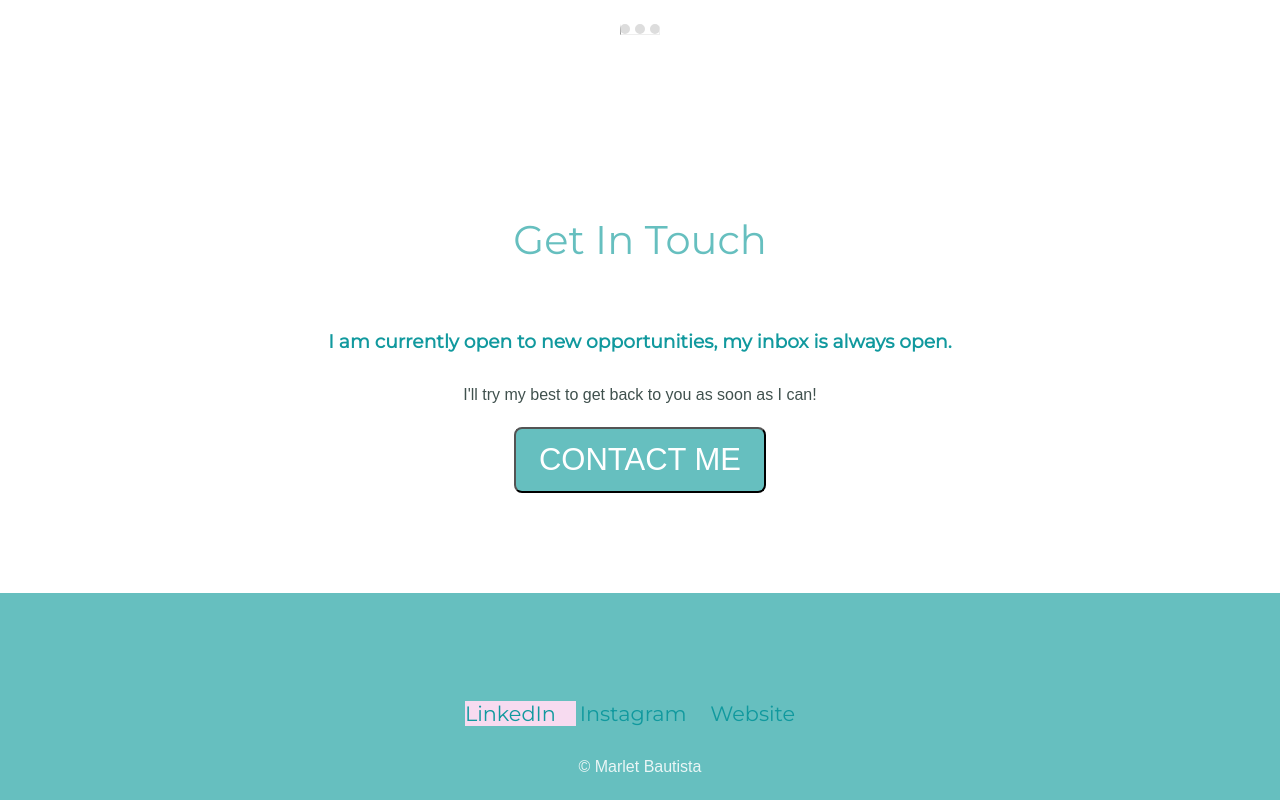
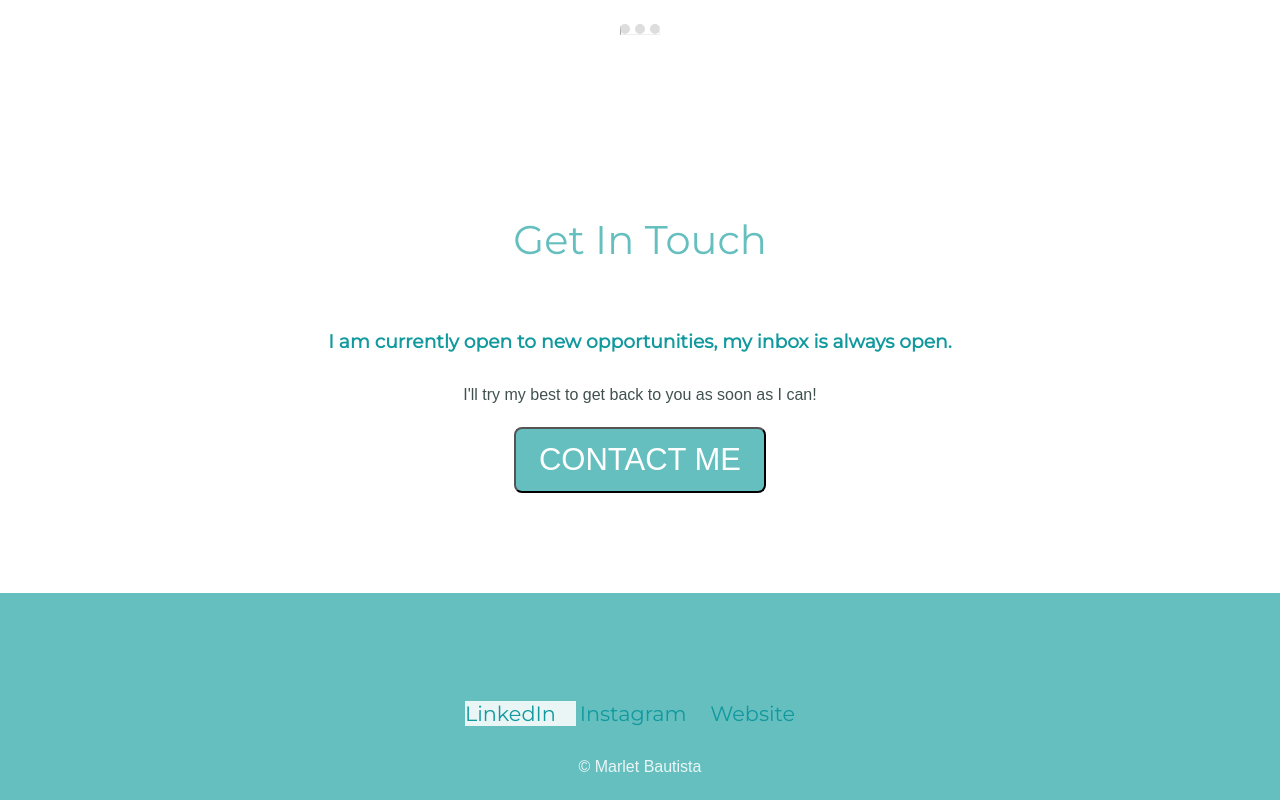
Before and after one commit to Marletios/webDesignStaticSite, a plain HTML site: page index.html in a window 1280 px wide. In both pictures the pointer is over the link "LinkedIn". Shown: the part 2095-2895 px from the top of the page. Drawn offline with Linux system fonts and the light colour scheme.

Commit message:
Update style.css

```diff
--- a/style.css
+++ b/style.css
@@ -54,7 +54,7 @@ p {
 padding-right: 20px;
 }
 .footer-link:hover {
-  background-color: #F7DBF0;
+  background-color: #EAF6F6;
 }
 
 
```
